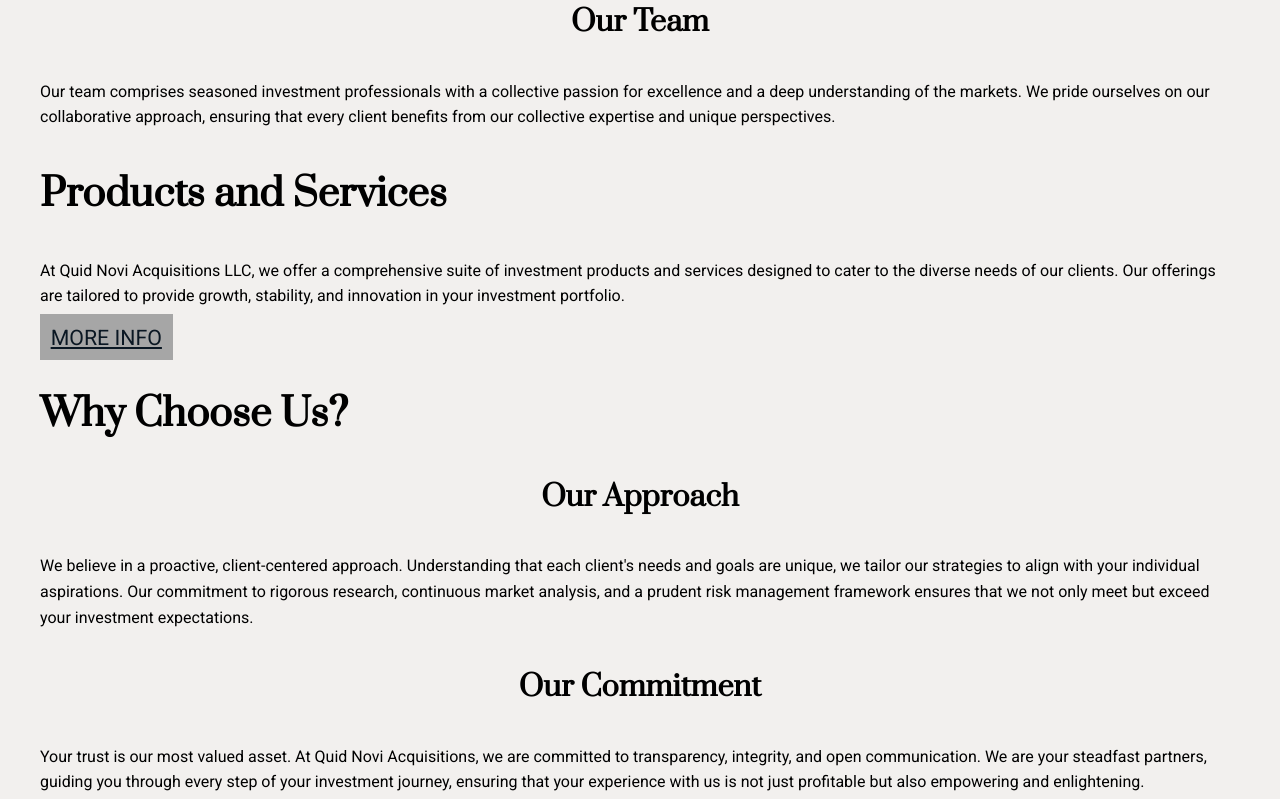
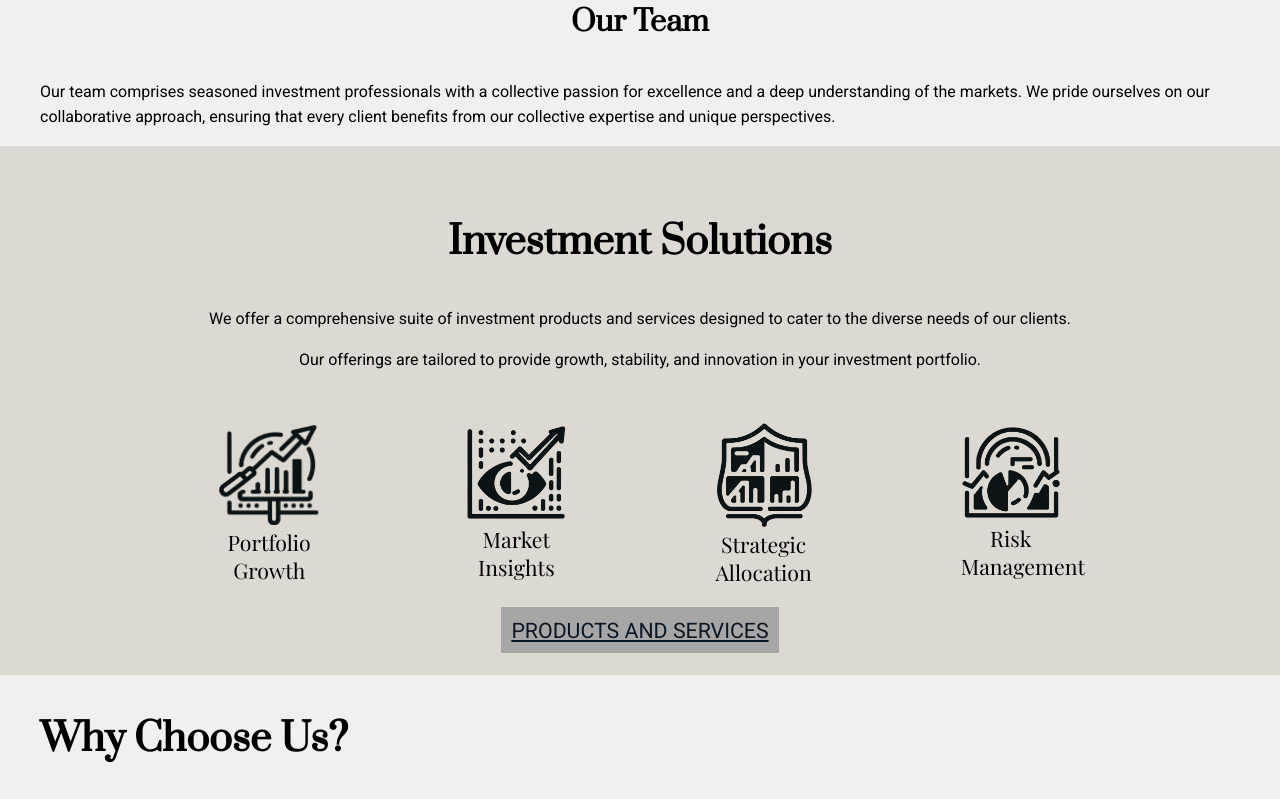
Before and after one commit to rodneysagmit/QuidNovi, a plain HTML site: page index.html in a window 1280 px wide. Shown: the part 1581-2380 px from the top of the page. Drawn offline with nearby package versions, Linux system fonts and the light colour scheme.

Commit message:
Create Investment Solutions Section Icons

```diff
--- a/index.html
+++ b/index.html
@@ -54,17 +54,29 @@
         <section class="quote">
             <div><h3>Pioneering Investment Excellence in Public Equities.</h3></div>
         </section>
-        <section >
+        <section>
             <div class="page-body">
                 <h3>About</h3>
                 <p>At Quid Novi Acquisitions, we are more than an investment firm; we are your trusted partner in the journey towards financial growth and stability. Our name, Latin for "What's New," reflects our commitment to constantly seeking innovative strategies and fresh opportunities in the public equity markets for our clients.</p>
                 <h4>Our Team</h4>
                 <p>Our team comprises seasoned investment professionals with a collective passion for excellence and a deep understanding of the markets. We pride ourselves on our collaborative approach, ensuring that every client benefits from our collective expertise and unique perspectives.</p>
 
-
-                <h3>Products and Services</h3>
-                <p>At Quid Novi Acquisitions LLC, we offer a comprehensive suite of investment products and services designed to cater to the diverse needs of our clients. Our offerings are tailored to provide growth, stability, and innovation in your investment portfolio.</p>
-                <a href="services.html" class="button">More info</a>
+            </section>
+            <section class="service-section">
+                <div class="service-block">
+                    <h3>Investment Solutions</h3>
+                    <p>We offer a comprehensive suite of investment products and services designed to cater to the diverse needs of our clients.</p>
+                    <p>Our offerings are tailored to provide growth, stability, and innovation in your investment portfolio.</p>
+                    <div class="block-div">
+                        <div class="block"><img src="assets/PortfolioGrowth.png" alt=""><label for="block">Portfolio Growth</label></div>
+                        <div class="block"><img src="assets/MarketInsight.png" alt=""><label for="block">Market Insights</label></div>
+                        <div class="block"><img src="assets/StrategicAllocation.png" alt=""><label for="block">Strategic Allocation</label></div>
+                        <div class="block"><img src="assets/RiskManagement.png" alt=""><label for="block">Risk Management</label></div>
+                    </div>
+                    <div><a href="services.html" class="button">Products and Services</a></div>
+                </div>
+            </section>
+            <section class="page-body">
                 <h3>Why Choose Us?</h3>
                 <h4>Our Approach</h4>
                 <p>We believe in a proactive, client-centered approach. Understanding that each client's needs and goals are unique, we tailor our strategies to align with your individual aspirations. Our commitment to rigorous research, continuous market analysis, and a prudent risk management framework ensures that we not only meet but exceed your investment expectations.</p>
--- a/style.css
+++ b/style.css
@@ -229,6 +229,38 @@ header {
     margin: auto;
 }
 
+.service-section {
+    background-color: #dbd9d1;
+    padding: 2em;
+}
+
+.service-block {
+    max-width: 1200px;
+    margin: auto;
+    text-align: center;
+
+}
+
+.block-div {
+    display: flex;
+    text-align: center;
+    justify-content: space-evenly;
+    flex-wrap: wrap;
+    padding: 2em;
+}
+
+.block {
+    max-width: 100px;
+    display: flex;
+    text-align: center;
+    justify-content: space-evenly;
+    flex-direction: column;
+}
+
+.block img {
+    max-width: 100%;
+}
+
 .philosophy-cards {
     display: flex;
     justify-content: space-evenly;
@@ -268,14 +300,13 @@ header {
 
 .text-area {
     max-width: 800px;
-
 }
 
 .call-to-action {
     max-width: 1200px;
     margin: auto;
     padding: 1em;
-    background-color: #5c7278;
+    background-color: #79969e;
     display: flex;
     text-align: center;
     justify-content: center;
```
Also changed, not shown: assets/MarketInsight.png (added), assets/PortfolioGrowth.png (added), assets/RiskManagement.png (added), assets/StrategicAllocation.png (added).
